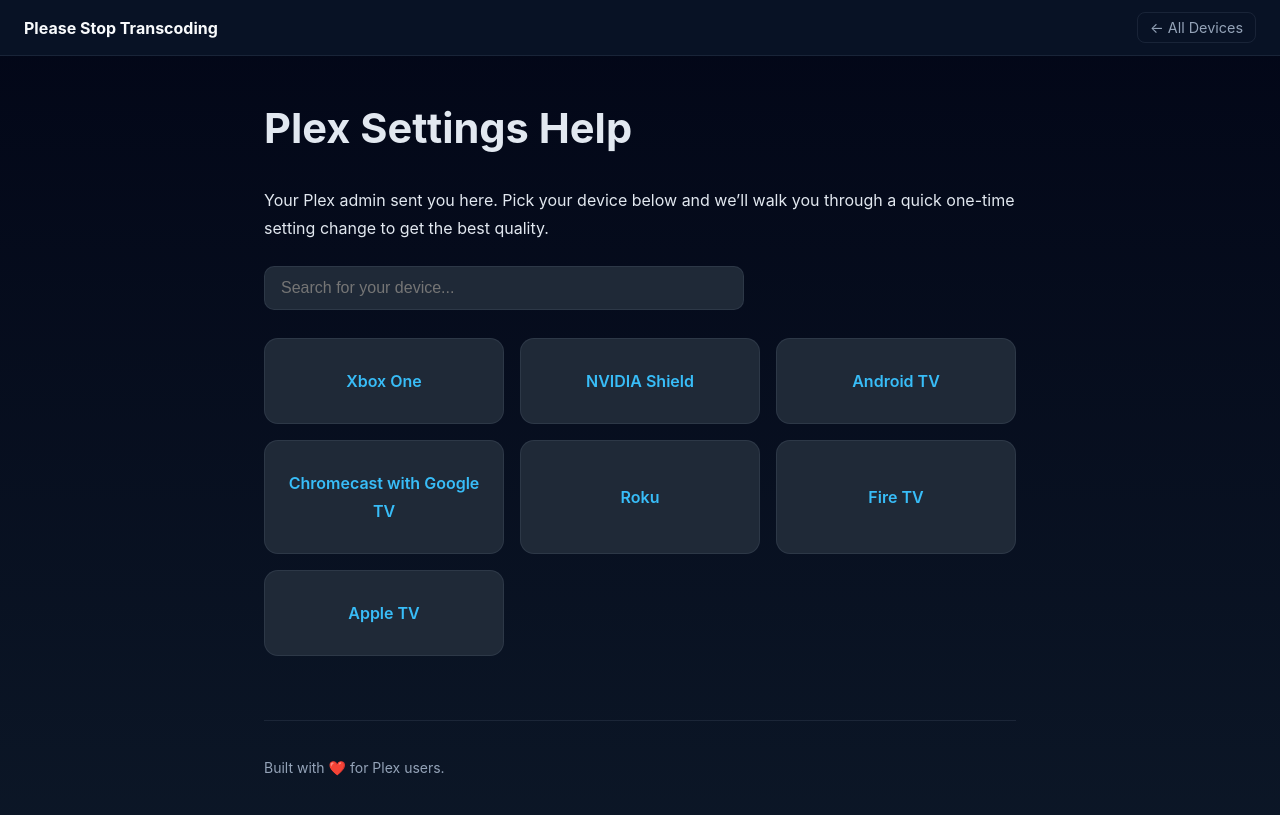
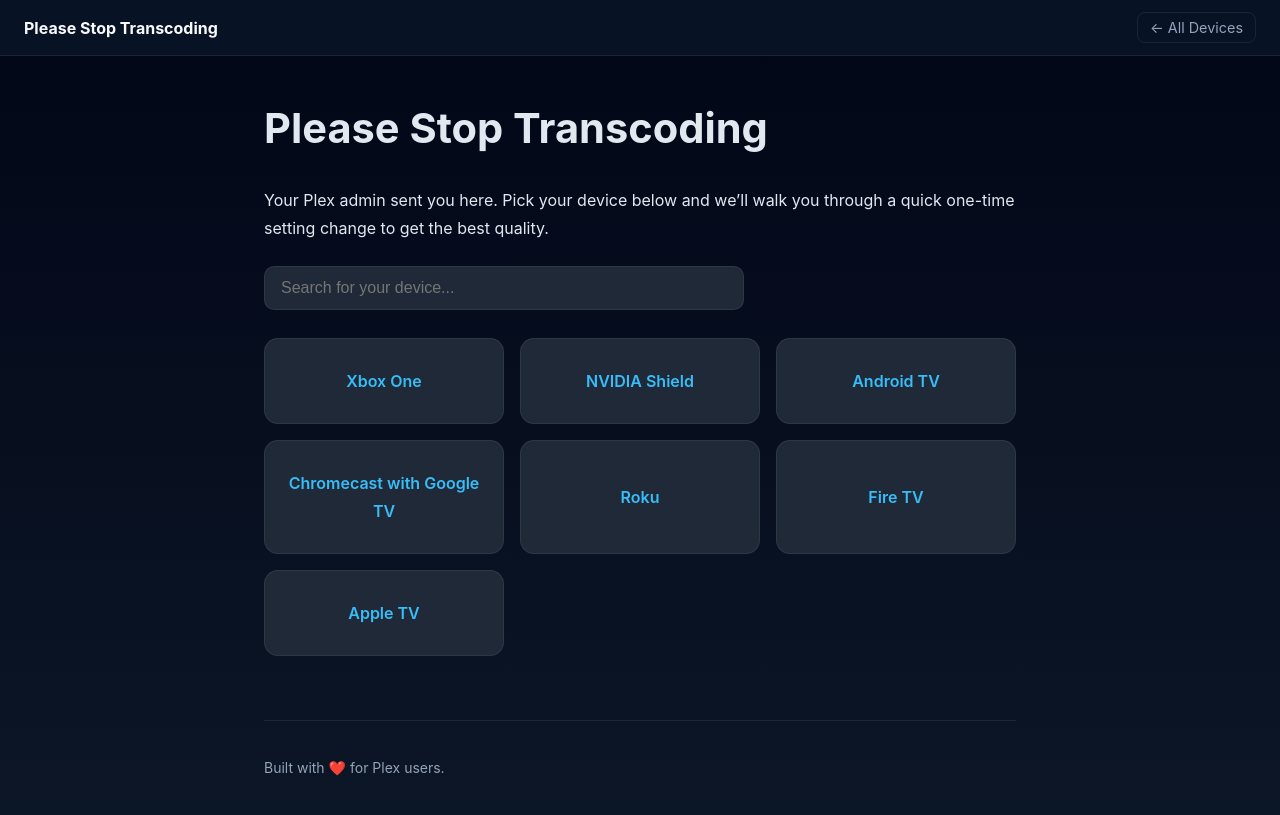
Before and after one commit to mstrhakr/stop-transcoding, a Jekyll site: the page built from docs/index.md, in a window 1280 px wide. Shown: the top 815 px of the page. Built offline with Jekyll 4.4.1, drawn with Linux system fonts in a browser that asks for light colours.

Commit message:
Update page title to enhance clarity and user focus

```diff
--- a/docs/index.md
+++ b/docs/index.md
@@ -1,6 +1,6 @@
 ---
 layout: default
-title: Plex Settings Help
+title: Please Stop Transcoding
 permalink: /
 ---
 
```
